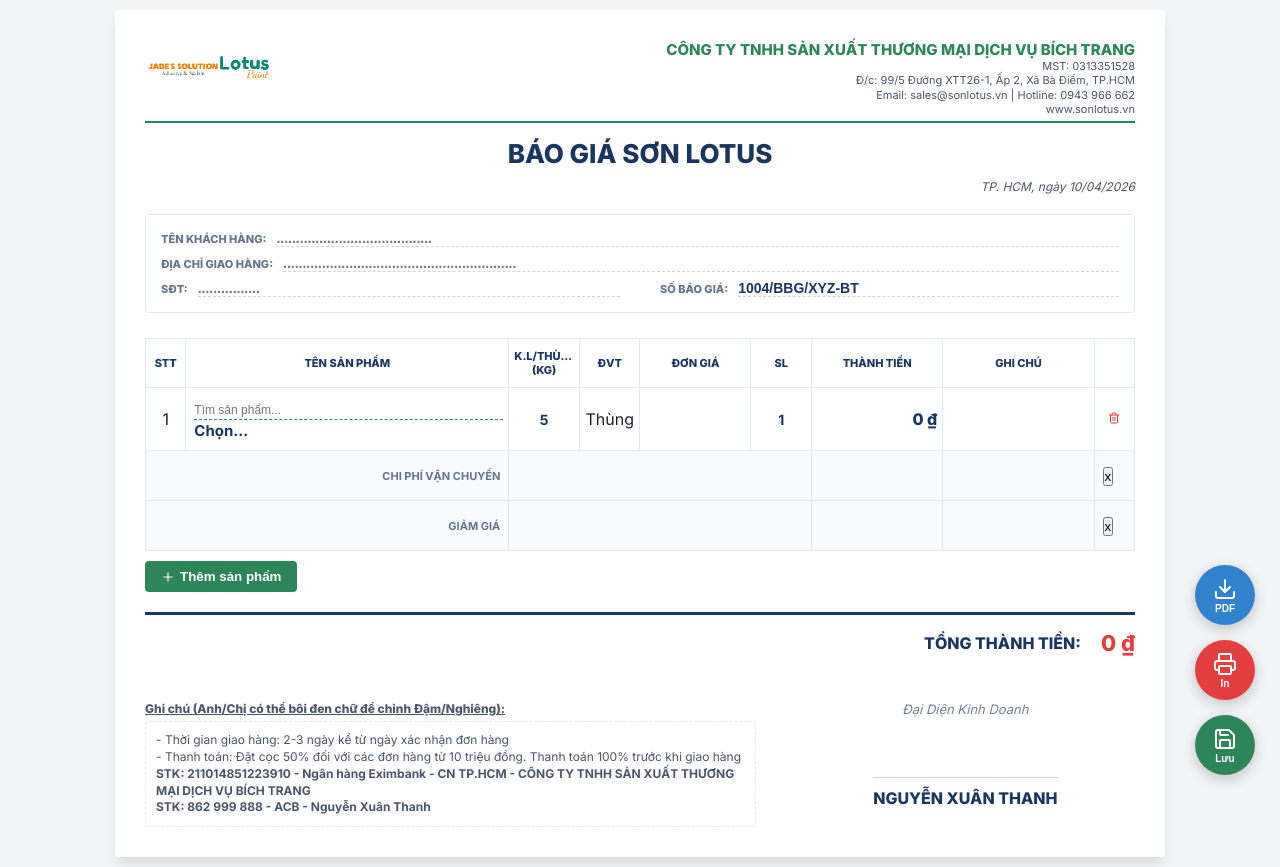
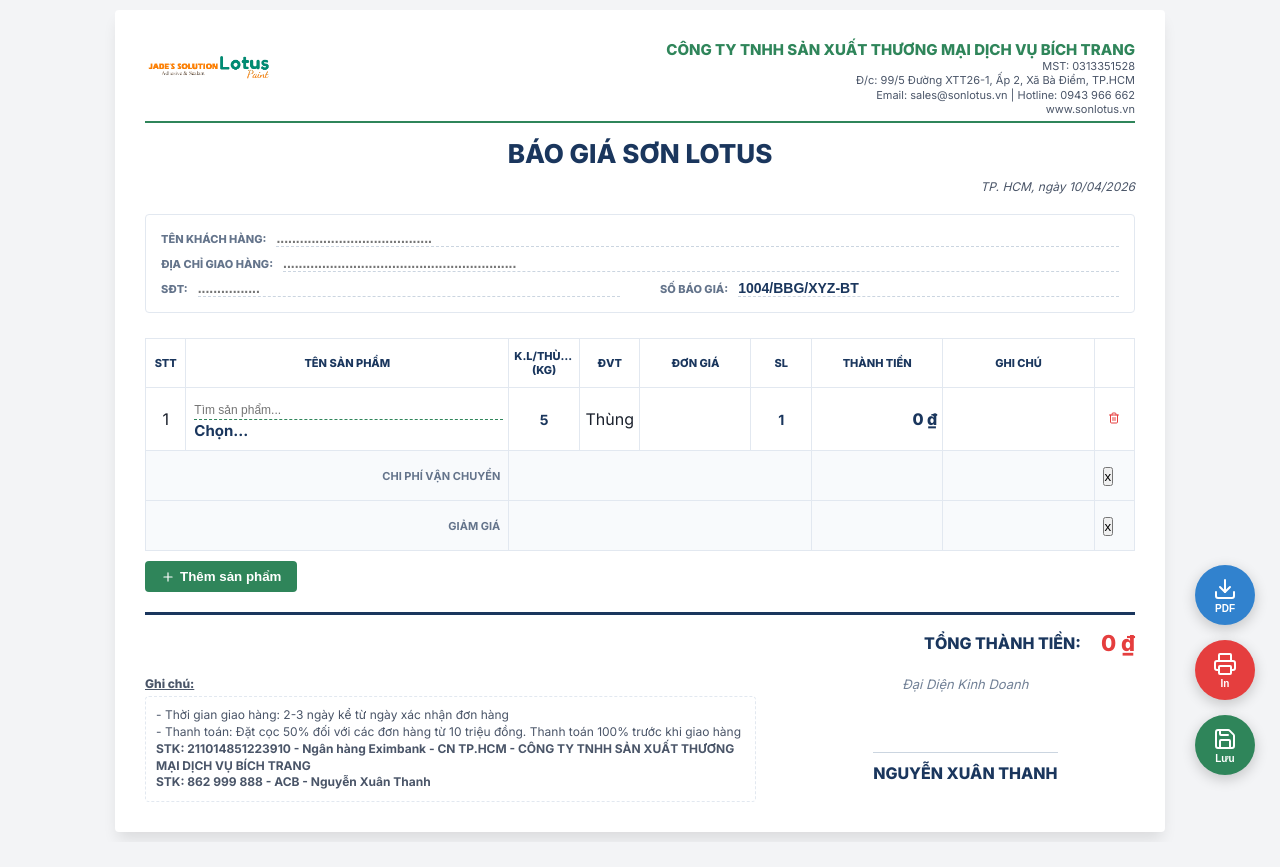
Before and after one commit to aicathanh/app-bao-gia-son, a React (Vite) app: page / in a window 1280 px wide. After the commit the page ends 842 px from the top, so only its background shows below. Built offline with nearby package versions, Linux system fonts and the light colour scheme.

Commit message:
Desktop refinements: Tightened footer layout and cleaned up notes title

```diff
--- a/src/components/DesktopApp.jsx
+++ b/src/components/DesktopApp.jsx
@@ -261,7 +261,7 @@
 
                 <div className="footer-section">
                     <div className="notes-container">
-                        <div className="notes-title">Ghi chú (Anh/Chị có thể bôi đen chữ để chỉnh Đậm/Nghiêng):</div>
+                        <div className="notes-title">Ghi chú:</div>
                         <div className="editable-notes"
                             style={{ border: '1px dashed #e2e8f0', padding: '10px', borderRadius: '4px', minHeight: '60px' }}
                             contentEditable
--- a/src/styles/index.css
+++ b/src/styles/index.css
@@ -173,7 +173,7 @@
 .total-value { font-weight: 900; color: var(--danger); font-size: 22px; }
 
 /* Footer */
-.footer-section { display: grid; grid-template-columns: 1.8fr 1fr; gap: 40px; margin-top: 30px; }
+.footer-section { display: grid; grid-template-columns: 1.8fr 1fr; gap: 40px; margin-top: 5px; }
 .notes-container { font-size: 12px; color: #4a5568; }
 .notes-title { font-weight: 800; text-decoration: underline; margin-bottom: 5px; }
 .editable-notes { line-height: 1.4; outline: none; }
```
